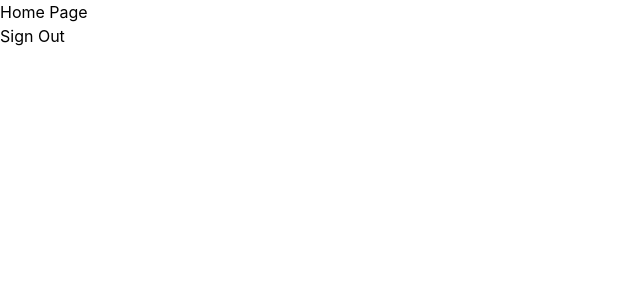
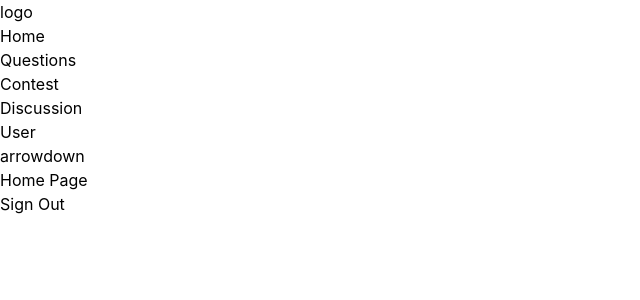
Before and after one commit to ritikraj2425/for-5_frontend, a Next.js app: page / in a window 1280 px wide. Shown: the top 300 px of the page, without its empty margins (0-640 px from the left). Built offline with nearby package versions, Linux system fonts and the light colour scheme.

Commit message:
added navbar folder

```diff
--- /dev/null
+++ b/src/app/Navbar/navbar.js
@@ -0,0 +1,25 @@
+export default function Navbar(){
+    return(
+        <div className="flex w-">
+            <div>logo</div>
+            <div className="flex justify-between">
+                <div>
+                    <h2>Home</h2>
+                </div>
+                <div>
+                    <h2>Questions</h2>
+                </div>
+                <div>
+                    <h2>Contest</h2>
+                </div>
+                <div>
+                    <h2>Discussion</h2>
+                </div>
+            </div>
+            <div>
+                <div>User</div>
+                <div>arrowdown</div>
+            </div>
+        </div>
+    )
+}
--- a/src/app/layout.js
+++ b/src/app/layout.js
@@ -1,5 +1,6 @@
 import localFont from "next/font/local";
 import "./globals.css";
+import Navbar from "./Navbar/navbar";
 
 const geistSans = localFont({
   src: "./fonts/GeistVF.woff",
@@ -23,6 +24,7 @@ export default function RootLayout({ children }) {
       <body
         className={`${geistSans.variable} ${geistMono.variable} antialiased`}
       >
+        <Navbar/>
         {children}
       </body>
     </html>
```
